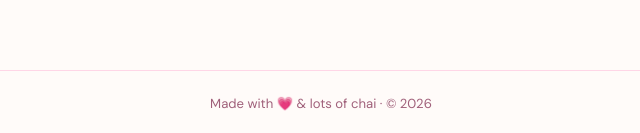
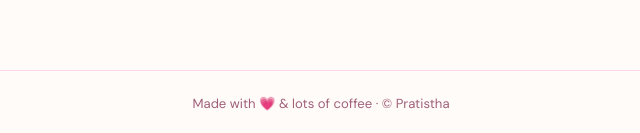
Before and after one commit to pratistha177/CI-CD, a plain HTML site: page index.html in a window 1280 px wide. Shown: the part 2770-2903 px from the top of the page, 319-959 px from the left. Drawn offline with nearby package versions, Linux system fonts and the light colour scheme; a web font is replaced by a local one.

Commit message:
Update index.html

```diff
--- a/index.html
+++ b/index.html
@@ -669,7 +669,7 @@
       </div>
     </section>
 
-    <footer>Made with 💗 &amp; lots of chai · © 2026</footer>
+    <footer>Made with 💗 &amp; lots of coffee · © Pratistha</footer>
 
     <script>
       // New photo
```
